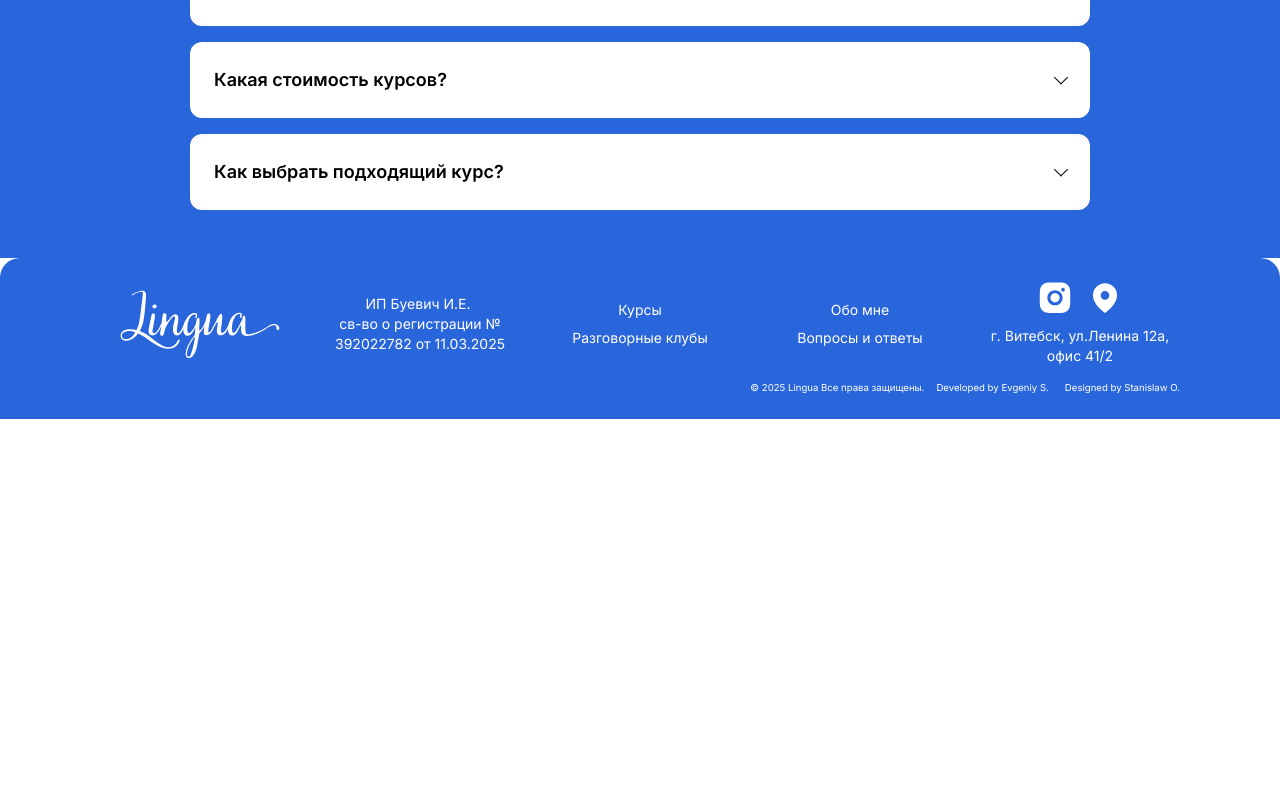
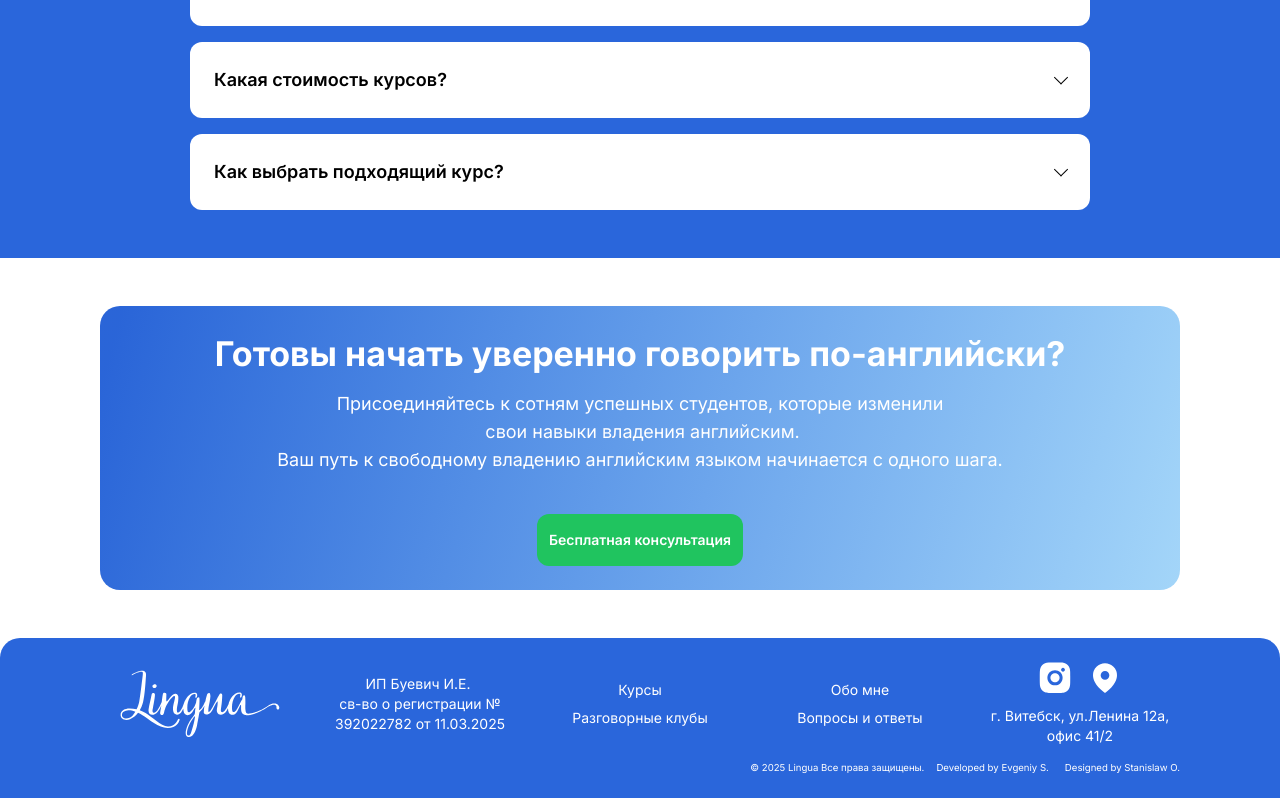
Before and after one commit to evgeniyworkbel/ira-buevich, a Next.js app: page / in a window 1280 px wide. Shown: the part 5712-6510 px from the top of the page. Before the commit the page ends 6131 px from the top, so only its background shows below. Built offline with nearby package versions, Linux system fonts and the light colour scheme.

Commit message:
feat: add ready-to-speak section

```diff
--- a/src/app/page.tsx
+++ b/src/app/page.tsx
@@ -7,6 +7,7 @@ import {
   Header,
   Hero,
   LearningFormats,
+  ReadyToSpeak,
   SpeakingClubs,
 } from "@/widgets";
 
@@ -23,6 +24,7 @@ export default function Page() {
         <AboutMe />
         <Faq />
         {/* <ReceiveGift /> */}
+        <ReadyToSpeak />
       </main>
       <Footer />
     </div>
--- a/src/widgets/index.ts
+++ b/src/widgets/index.ts
@@ -7,3 +7,4 @@ export { AboutMe } from "./about-me";
 export { Faq } from "./faq";
 export { Footer } from "./footer";
 export { ReceiveGift } from "./receive-gift";
+export { ReadyToSpeak } from "./ready-to-speak";
--- /dev/null
+++ b/src/widgets/ready-to-speak/index.ts
@@ -0,0 +1 @@
+export { ReadyToSpeak } from "./ui/ready-to-speak";
--- /dev/null
+++ b/src/widgets/ready-to-speak/ui/ready-to-speak.tsx
@@ -0,0 +1,30 @@
+import { contacts } from "@/shared/contacts";
+import { ButtonLink, Container } from "@/shared/ui";
+
+export function ReadyToSpeak() {
+  return (
+    <Container>
+      <div className="mx-auto flex flex-col items-center gap-10 rounded-[20px] bg-linear-106 from-[oklch(0.536_0.187_261.9)] from-[2%] to-[oklch(0.89_0.06_231)] to-[112%] px-4.5 py-6">
+        <hgroup className="flex flex-col items-center gap-3 text-center text-foreground-surface">
+          <h2 className="text-xl font-bold xl:text-[34px]">
+            Готовы начать уверенно говорить по-английски?
+          </h2>
+          <p className="text-sm leading-7 xl:text-lg">
+            Присоединяйтесь к сотням успешных студентов, которые изменили
+            <span className="xl:block">&nbsp;свои навыки владения английским.</span>
+            <span className="block">
+              Ваш путь к свободному владению английским языком начинается с одного шага.
+            </span>
+          </p>
+        </hgroup>
+        <ButtonLink
+          className="w-full rounded-xl bg-accent xl:w-fit"
+          href={contacts.instagramDM}
+          target="_blank"
+        >
+          Бесплатная консультация
+        </ButtonLink>
+      </div>
+    </Container>
+  );
+}
```
